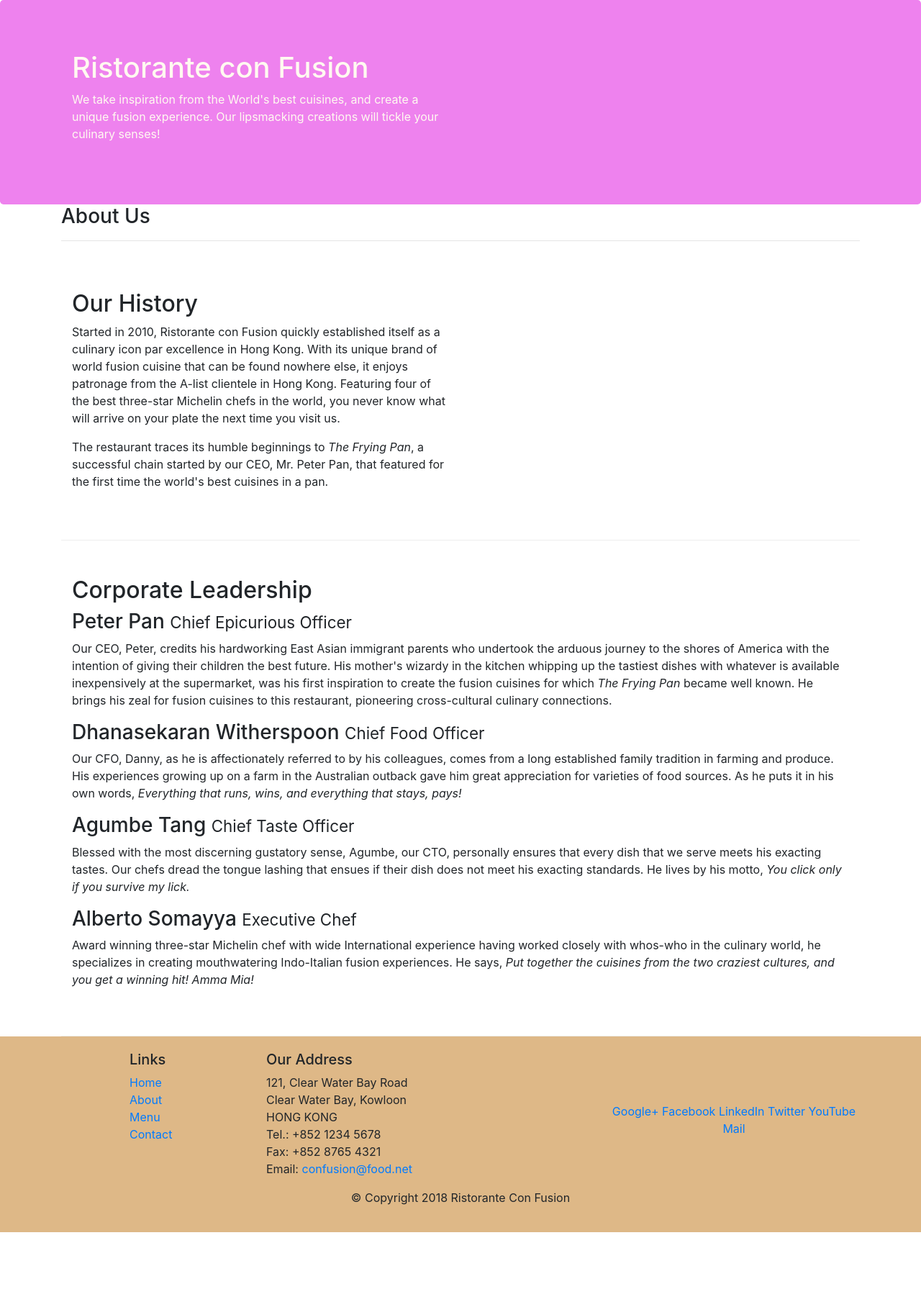
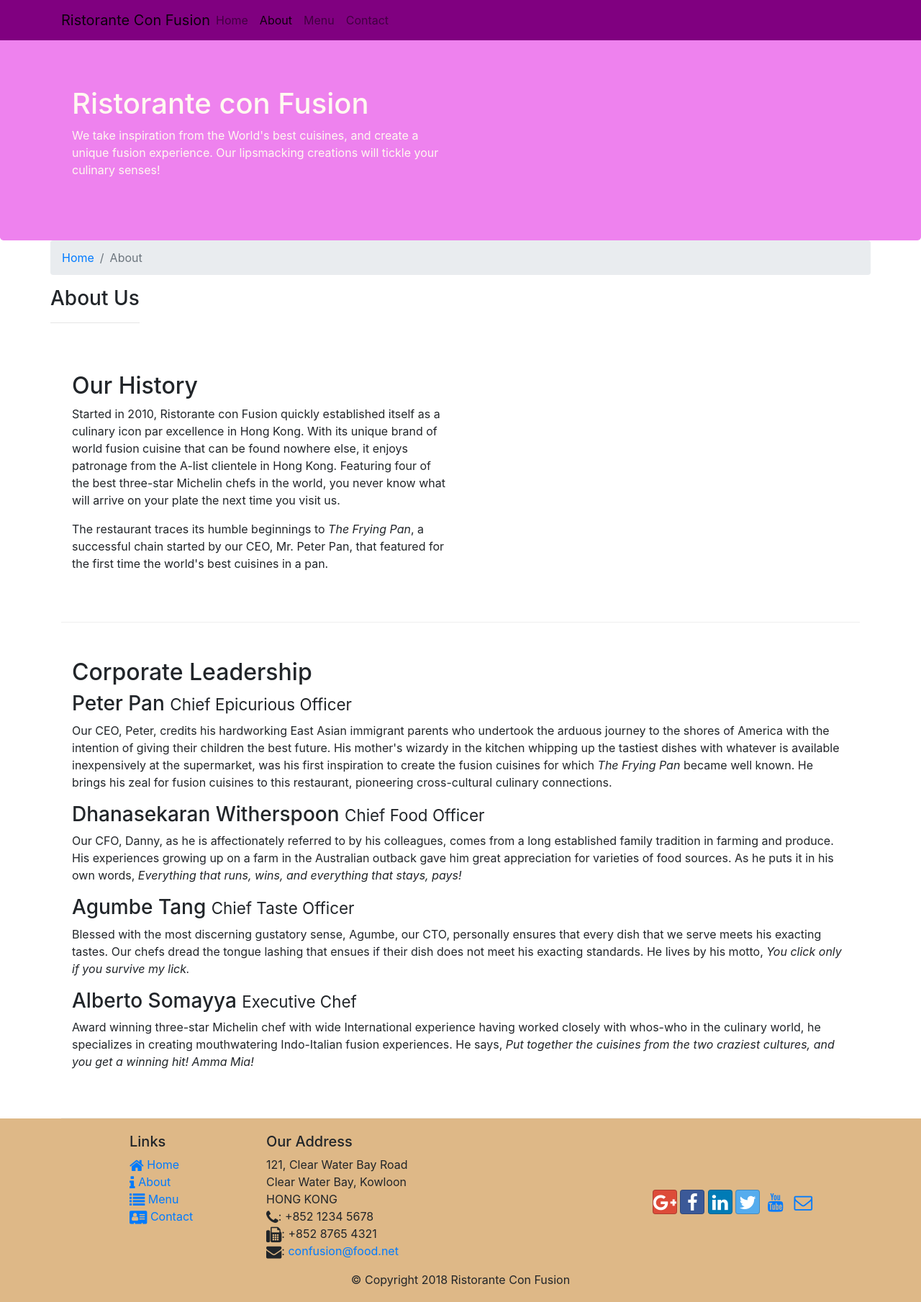
Before and after one commit to Jonathanmedhed/bootstrap, a website: page aboutus.html in a window 1280 px wide. Shown: the whole page at 72% size. Before the commit the page ends 1712 px from the top, so only its background shows below. Drawn offline with nearby package versions, Linux system fonts and the light colour scheme.

Commit message:
bootstrap social icons

```diff
--- a/aboutus.html
+++ b/aboutus.html
@@ -9,13 +9,31 @@
 
     <!-- Bootstrap CSS -->
     <link rel="stylesheet" href="node_modules/bootstrap/dist/css/bootstrap.min.css">
+    <link rel="stylesheet" href="node_modules/font-awesome/css/font-awesome.min.css">
+    <link rel="stylesheet" href="node_modules/bootstrap-social/bootstrap-social.css">
     <link rel="stylesheet" href="css/styles.css">
     <title>Ristorante Con Fusion: About Us</title>
 
 </head>
 
 <body>
+    <nav class="navbar navbar-light navbar-expand-sm fixed-top">
+        <div class="container">
+            <button class="navbar-toggler" type="button" data-toggle="collapse" data-target="#Navbar">
+                <span class="navbar-toggler-icon"></span>
+            </button>
+            <a class="navbar-brand mr-auto" href="./index.html">Ristorante Con Fusion</a>
+            <div class="collapse navbar-collapse" id="Navbar">
+                <ul class="navbar-nav mr-auto">
+                    <li class="nav-item"><a class="nav-link" href="./index.html">Home</a></li>
+                    <li class="nav-item active"><a class="nav-link" href="#">About</a></li>
+                    <li class="nav-item"><a class="nav-link" href="#">Menu</a></li>
+                    <li class="nav-item"><a class="nav-link" href="#">Contact</a></li>
+                </ul>
+            </div>
+        </div>
 
+    </nav>
     <header class="jumbotron">
         <div class="container">
             <div class="row row-header">
@@ -31,7 +49,11 @@
     </header>
 
     <div class="container">
-        <div>
+        <div class="row">
+            <ol class="col-12 breadcrumb">
+                <li class="breadcrumb-item"><a href="./index.html">Home</a></li>
+                <li class="breadcrumb-item active">About</li>
+            </ol>
             <div>
                 <h3>About Us</h3>
                 <hr>
@@ -58,24 +80,28 @@
             <div class="col-12 col-sm-4 order-sm-last col-md-12">
                 <h2>Corporate Leadership</h2>
                 <h3>Peter Pan <small>Chief Epicurious Officer</small></h3>
-                <p class="d-none d-sm-block">Our CEO, Peter, credits his hardworking East Asian immigrant parents who undertook the arduous
+                <p class="d-none d-sm-block">Our CEO, Peter, credits his hardworking East Asian immigrant parents who
+                    undertook the arduous
                     journey to the shores of America with the intention of giving their children the best future. His
                     mother's wizardy in the kitchen whipping up the tastiest dishes with whatever is available
                     inexpensively at the supermarket, was his first inspiration to create the fusion cuisines for which
                     <em>The Frying Pan</em> became well known. He brings his zeal for fusion cuisines to this
                     restaurant, pioneering cross-cultural culinary connections.</p>
                 <h3>Dhanasekaran Witherspoon <small>Chief Food Officer</small></h3>
-                <p class="d-none d-sm-block">Our CFO, Danny, as he is affectionately referred to by his colleagues, comes from a long established
+                <p class="d-none d-sm-block">Our CFO, Danny, as he is affectionately referred to by his colleagues,
+                    comes from a long established
                     family tradition in farming and produce. His experiences growing up on a farm in the Australian
                     outback gave him great appreciation for varieties of food sources. As he puts it in his own words,
                     <em>Everything that runs, wins, and everything that stays, pays!</em></p>
                 <h3>Agumbe Tang <small>Chief Taste Officer</small></h3>
-                <p class="d-none d-sm-block">Blessed with the most discerning gustatory sense, Agumbe, our CTO, personally ensures that every dish
+                <p class="d-none d-sm-block">Blessed with the most discerning gustatory sense, Agumbe, our CTO,
+                    personally ensures that every dish
                     that we serve meets his exacting tastes. Our chefs dread the tongue lashing that ensues if their
                     dish does not meet his exacting standards. He lives by his motto, <em>You click only if you survive
                         my lick.</em></p>
                 <h3>Alberto Somayya <small>Executive Chef</small></h3>
-                <p class="d-none d-sm-block">Award winning three-star Michelin chef with wide International experience having worked closely with
+                <p class="d-none d-sm-block">Award winning three-star Michelin chef with wide International experience
+                    having worked closely with
                     whos-who in the culinary world, he specializes in creating mouthwatering Indo-Italian fusion
                     experiences. He says, <em>Put together the cuisines from the two craziest cultures, and you get a
                         winning hit! Amma Mia!</em></p>
@@ -90,10 +116,10 @@
                 <div class="col-4 offset-1 col-sm-2">
                     <h5>Links</h5>
                     <ul class="list-unstyled">
-                        <li><a href="#">Home</a></li>
-                        <li><a href="#">About</a></li>
-                        <li><a href="#">Menu</a></li>
-                        <li><a href="#">Contact</a></li>
+                        <li><a href="./index.html"><span class="fa fa-home fa-lg"></span> Home</a></li>
+                        <li><a href="#"><span class="fa fa-info fa-lg"></span> About</a></li>
+                        <li><a href="#"><span class="fa fa-list fa-lg"></span> Menu</a></li>
+                        <li><a href="#"><span class="fa fa-address-card fa-lg"></span> Contact</a></li>
                     </ul>
                 </div>
                 <div class="col-7 col-sm-5">
@@ -102,19 +128,19 @@
                         121, Clear Water Bay Road<br>
                         Clear Water Bay, Kowloon<br>
                         HONG KONG<br>
-                        Tel.: +852 1234 5678<br>
-                        Fax: +852 8765 4321<br>
-                        Email: <a href="mailto:confusion@food.net">confusion@food.net</a>
+                        <i class="fa fa-phone fa-lg"></i>: +852 1234 5678<br>
+                        <i class="fa fa-fax fa-lg"></i>: +852 8765 4321<br>
+                        <i class="fa fa-envelope fa-lg"></i>: <a href="mailto:confusion@food.net">confusion@food.net</a>
                     </address>
                 </div>
                 <div class="col-12 col-sm-4 align-self-center">
                     <div class="text-center">
-                        <a href="http://google.com/+">Google+</a>
-                        <a href="http://www.facebook.com/profile.php?id=">Facebook</a>
-                        <a href="http://www.linkedin.com/in/">LinkedIn</a>
-                        <a href="http://twitter.com/">Twitter</a>
-                        <a href="http://youtube.com/">YouTube</a>
-                        <a href="mailto:">Mail</a>
+                        <a class="btn btn-social-icon btn-google" href="http://google.com/+"><i class="fa fa-google-plus fa-lg"></i></a>
+                        <a class="btn btn-social-icon btn-facebook" href="http://www.facebook.com/profile.php?id="><i class="fa fa-facebook fa-lg"></i></a>
+                        <a class="btn btn-social-icon btn-linkedin" href="http://www.linkedin.com/in/"><i class="fa fa-linkedin fa-lg"></i></a>
+                        <a class="btn btn-social-icon btn-twitter" href="http://twitter.com/"><i class="fa fa-twitter fa-lg"></i></a>
+                        <a class="btn btn-social-icon btn-youtube" href="http://youtube.com/"><i class="fa fa-youtube fa-lg"></i></a>
+                        <a class="btn btn-social-icon" href="mailto:"><i class="fa fa-envelope-o fa-lg"></i></a>
                     </div>
                 </div>
             </div>
--- a/css/styles.css
+++ b/css/styles.css
@@ -28,3 +28,12 @@
     margin: 0px;
     color: black;
 }
+
+body {
+    padding: 50px 0px 0px 0px;
+    z-index: 0;
+}
+
+.navbar-light {
+    background-color: purple;
+}
--- a/package.json
+++ b/package.json
@@ -15,6 +15,8 @@
   },
   "dependencies": {
     "bootstrap": "^4.0.0",
+    "bootstrap-social": "^5.1.1",
+    "font-awesome": "^4.7.0",
     "jquery": "^3.3.1",
     "popper.js": "^1.12.9"
   }
```
Also changed, not shown: index.html (+39 -14 lines), 1 other file.
